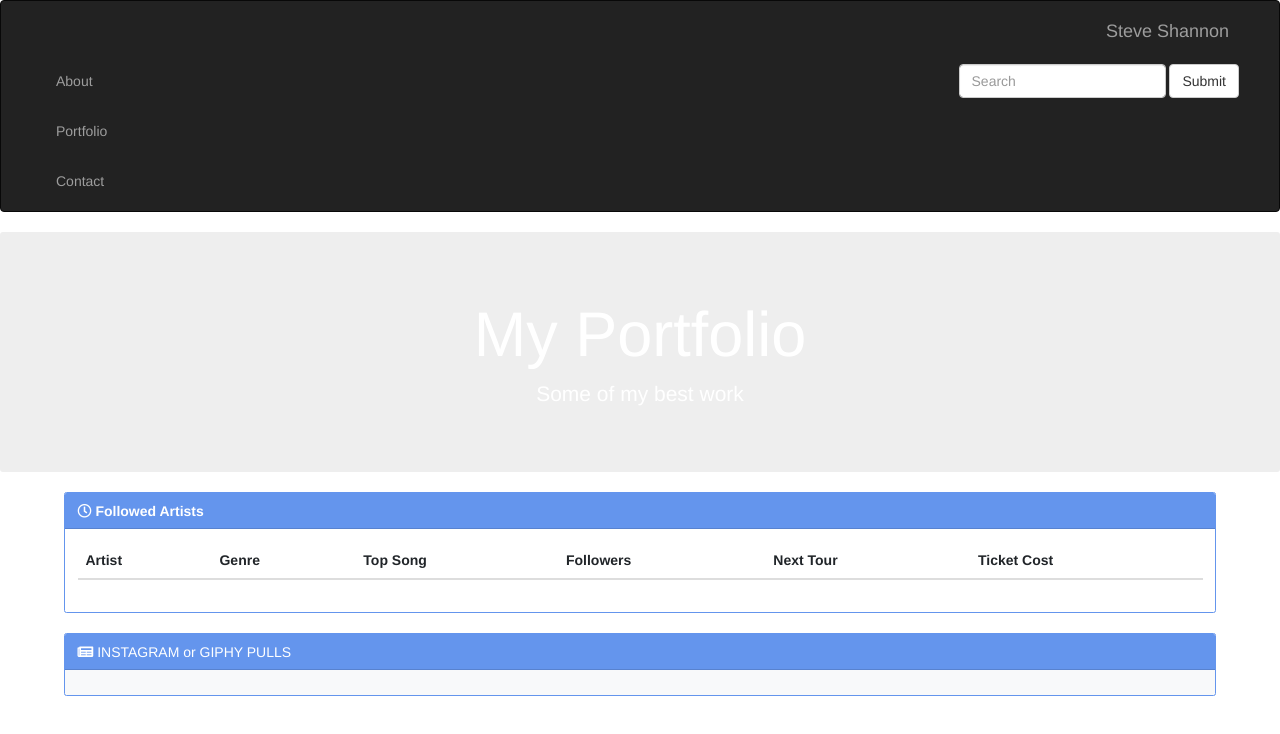
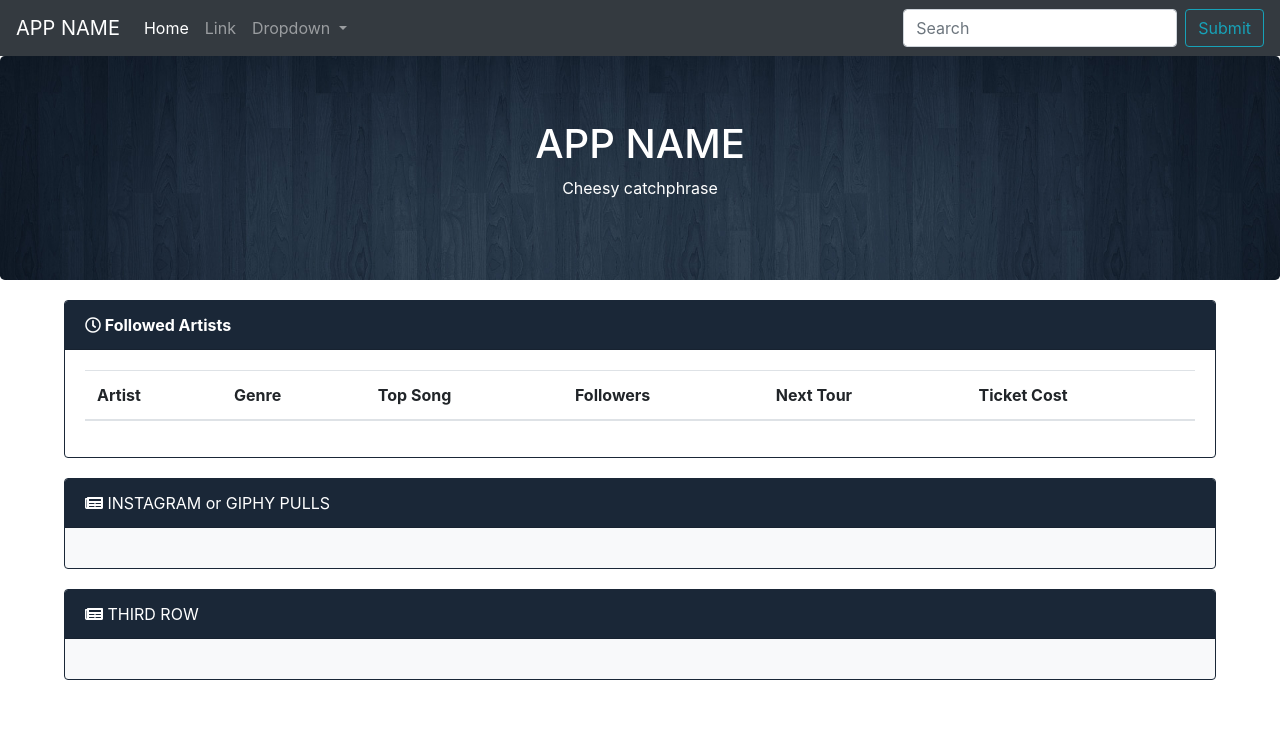
Before and after one commit to sshann30/FirstProject, a plain HTML site: page index.html in a window 1280 px wide. Drawn offline with nearby package versions, Linux system fonts and the light colour scheme; a script that the page names is missing.

Commit message:
navy layout

```diff
--- a/style.css
+++ b/assets/style.css
@@ -1,6 +1,6 @@
 #header{
     color:white;
-    background-color:cornflowerblue;
+    background-color:#1a2737;
     text-align: center;
     border: none;
     margin: 0 auto;
@@ -9,11 +9,11 @@
 .card{
     margin: 20px auto;
     width: 90%;
-    border: 1px solid cornflowerblue;
+    border: 1px solid #1a2737;
 }
 .card-header{
     color: white;
-    background-color: cornflowerblue;
+    background-color: #1a2737;
 }
 
 .row{
@@ -30,7 +30,7 @@ body {
   }
 .jumbotron {
     margin-bottom: 0px;
-    background-image: url(../assets/images/Screen\ Shot\ 2018-12-11\ at\ 12.53.33\ PM.png);
+    background-image: url("images/bluewood.jpg");
     background-position: 0% 25%;
     background-size: cover;
     background-repeat: no-repeat;
--- a/index.html
+++ b/index.html
@@ -6,47 +6,50 @@
     <meta name="viewport" content="width=device-width, initial-scale=1.0">
     <meta http-equiv="X-UA-Compatible" content="ie=edge">
     <title>Document</title>
-    <!-- Bootstrap link -->
+    <!-- Bootstrap links -->
     <link rel="stylesheet" href="https://stackpath.bootstrapcdn.com/bootstrap/4.2.1/css/bootstrap.min.css" integrity="sha384-GJzZqFGwb1QTTN6wy59ffF1BuGJpLSa9DkKMp0DgiMDm4iYMj70gZWKYbI706tWS"
         crossorigin="anonymous">
     <link href="https://fonts.googleapis.com/css?family=Anton" rel="stylesheet">
 
-    <meta name="viewport" content="width=device-width, initial-scale=1">
-    <link rel="stylesheet" href="https://maxcdn.bootstrapcdn.com/bootstrap/3.3.7/css/bootstrap.min.css">
-    <script src="https://ajax.googleapis.com/ajax/libs/jquery/3.3.1/jquery.min.js"></script>
-    <script src="https://maxcdn.bootstrapcdn.com/bootstrap/3.3.7/js/bootstrap.min.js"></script>
     <!-- Font Awesome -->
     <link rel="stylesheet" href="https://use.fontawesome.com/releases/v5.6.3/css/all.css" integrity="sha384-UHRtZLI+pbxtHCWp1t77Bi1L4ZtiqrqD80Kn4Z8NTSRyMA2Fd33n5dQ8lWUE00s/"
         crossorigin="anonymous">
     <!-- My CSS -->
-    <link rel="stylesheet" href="style.css">
+    <link rel="stylesheet" href="assets/style.css">
 </head>
 
 <!-- NAVBAR WITH SEARCH AND JUMBOTRON-->
 
-<nav class="navbar navbar-inverse">
-    <div class="container-fluid">
-      <div class="navbar-header">
-        <button type="button" class="navbar-toggle" data-toggle="collapse" data-target="#myNavbar">
-          <span class="icon-bar"></span>
-          <span class="icon-bar"></span>
-          <span class="icon-bar"></span>
-        </button>
-        <a class="navbar-brand" href="#">Steve Shannon</a>
-      </div>
-      <div class="collapse navbar-collapse" id="myNavbar">
-        <ul class="nav navbar-nav">
-          <li><a href="index.html">About</a></li>
-          <li><a href="portfolio.html">Portfolio</a></li>
-          <li><a href="contact.html">Contact</a></li>
-        </ul>
-        <form class="navbar-form navbar-right" action="/action_page.php">
-          <div class="form-group">
-            <input type="text" class="form-control" placeholder="Search" name="search">
+<nav class="navbar navbar-expand-lg navbar-dark bg-dark">
+    <a class="navbar-brand" href="#">APP NAME</a>
+    <button class="navbar-toggler" type="button" data-toggle="collapse" data-target="#navbarSupportedContent" aria-controls="navbarSupportedContent" aria-expanded="false" aria-label="Toggle navigation">
+      <span class="navbar-toggler-icon"></span>
+    </button>
+
+    <div class="collapse navbar-collapse" id="navbarSupportedContent">
+      <ul class="navbar-nav mr-auto">
+        <li class="nav-item active">
+          <a class="nav-link" href="#">Home <span class="sr-only">(current)</span></a>
+        </li>
+        <li class="nav-item">
+          <a class="nav-link" href="#">Link</a>
+        </li>
+        <li class="nav-item dropdown">
+          <a class="nav-link dropdown-toggle" href="#" id="navbarDropdown" role="button" data-toggle="dropdown" aria-haspopup="true" aria-expanded="false">
+            Dropdown
+          </a>
+          <div class="dropdown-menu" aria-labelledby="navbarDropdown">
+            <a class="dropdown-item" href="#">Action</a>
+            <a class="dropdown-item" href="#">Another action</a>
+            <div class="dropdown-divider"></div>
+            <a class="dropdown-item" href="#">Something else here</a>
           </div>
-          <button type="submit" class="btn btn-default">Submit</button>
-        </ul>
-      </div>
+        </li>
+      </ul>
+      <form class="form-inline my-2 my-lg-0">
+        <input class="form-control mr-sm-2" type="search" placeholder="Search" aria-label="Search">
+        <button type="button" class="btn btn-outline-info">Submit</button>
+      </form>
     </div>
   </nav>
 
@@ -55,8 +58,8 @@
 
   <div class="jumbotron">
     <div class="container text-center">
-      <h1>My Portfolio</h1>
-      <p>Some of my best work</p>
+      <h1>APP NAME</h1>
+      <p>Cheesy catchphrase</p>
     </div>
   </div>
 
@@ -102,6 +105,18 @@
 
     </div>
 
+    <!-- THIRD ROW -->
+
+    <div class="card bg-light mb-3">
+        <div class="card-header"><i class="fas fa-newspaper"></i> THIRD ROW </div>
+        <div class="card-body">
+            <div id="seach-history-chips"></div>
+            <div id="results"></div>
+        </div>
+    </div>
+
+    </div>
+
 
 
     <!-- FireBase -->
```
Also changed, not shown: assets/images/bluewood.jpg (added), 3 other files.
